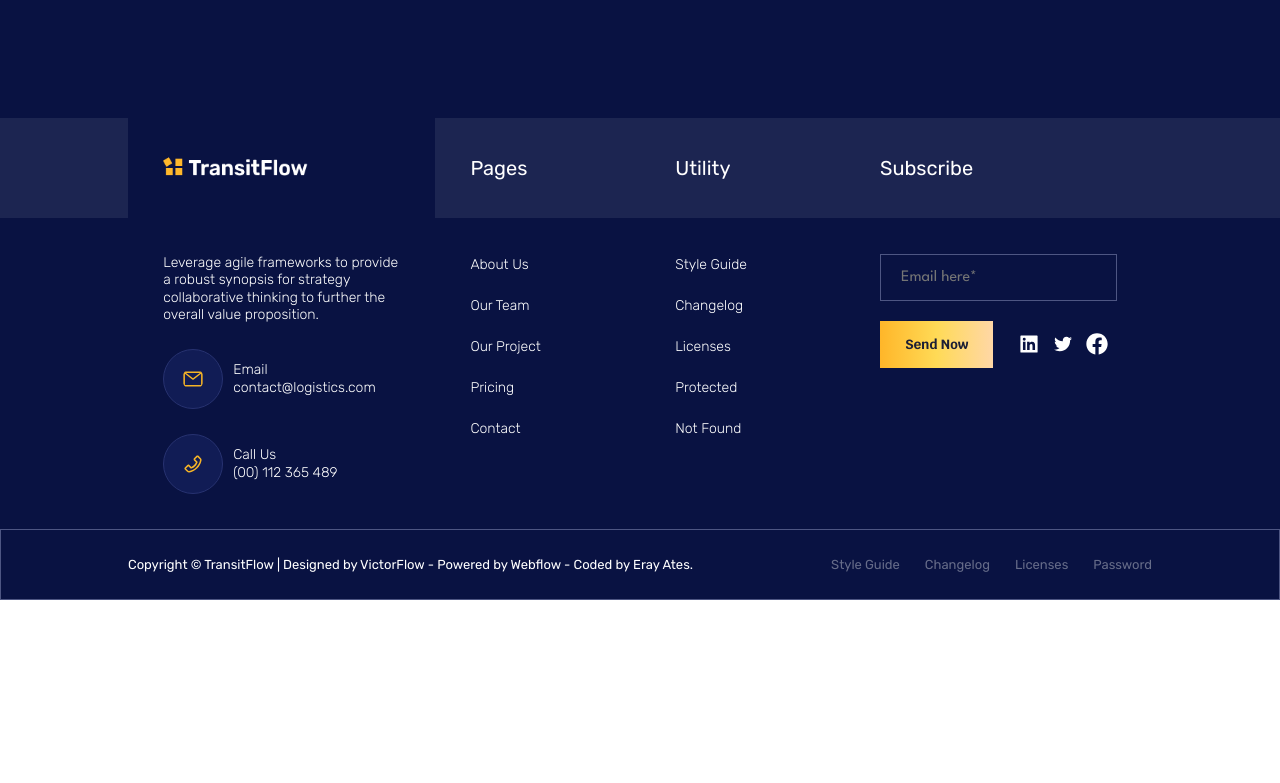
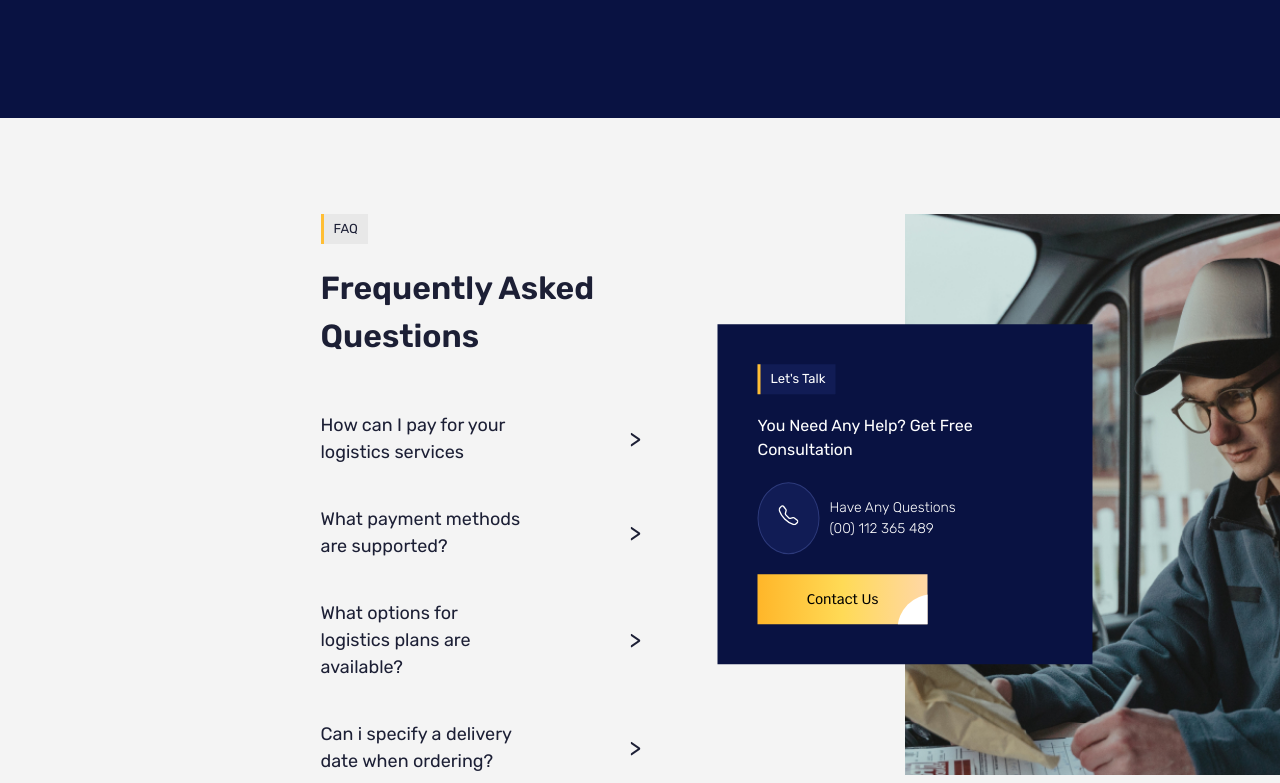
Before and after one commit to erayates/transitflow-website, a Next.js app: page /contact-us in a window 1280 px wide. Shown: the part 1317-2100 px from the top of the page. Before the commit the page ends 1917 px from the top, so only its background shows below. Built offline with nearby package versions, Linux system fonts and the light colour scheme.

Commit message:
Contact page completed.

```diff
--- a/src/containers/contact-container/index.js
+++ b/src/containers/contact-container/index.js
@@ -1,5 +1,6 @@
 import Banner from "@/components/banner";
 import Contact from "@/components/contact";
+import FAQ from "@/components/faq";
 import React from "react";
 
 function ContactContainer() {
@@ -11,6 +12,7 @@ function ContactContainer() {
         image="contact-us-banner.jpg"
       />
       <Contact />
+      <FAQ />
     </main>
   );
 }
```
